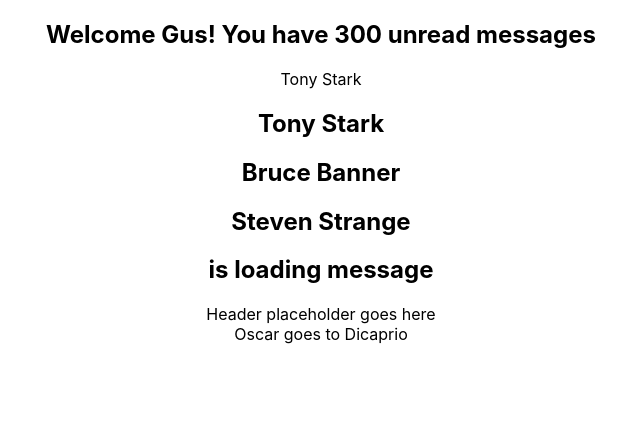
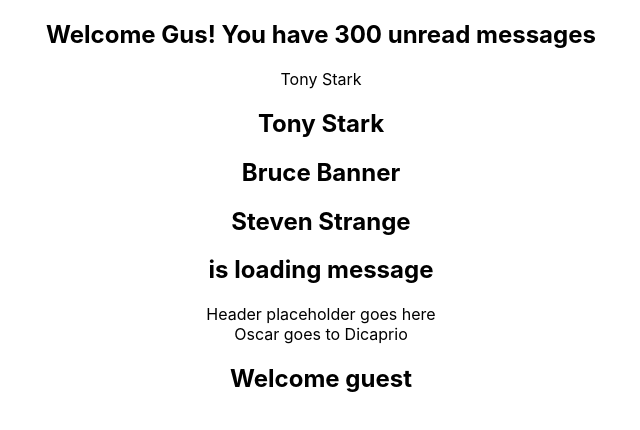
Before and after one commit to akotonyStark/react-with-typescript, a React (Create React App) app: page / in a window 1280 px wide. Shown: the top 430 px of the page, without its empty margins (319-959 px from the left). Built offline with nearby package versions, Linux system fonts and the light colour scheme.

Commit message:
optional props

```diff
--- a/src/App.tsx
+++ b/src/App.tsx
@@ -36,6 +36,7 @@ function App() {
       <Oscar>
           <Header>Oscar goes to Dicaprio</Header>
       </Oscar>
+      <Greet name='Gus'  isLoggedIn={false}/>
     </div>
   );
 }
--- a/src/components/Greet.tsx
+++ b/src/components/Greet.tsx
@@ -2,11 +2,11 @@ import React from 'react'
 
 type GreetProps = {
     name: string,
-    messageCount: number,
+    messageCount?: number, //making prop attribute optional with ?
     isLoggedIn: boolean
 }
 
-function Greet({name, messageCount, isLoggedIn}: GreetProps) {
+function Greet({name, messageCount=0, isLoggedIn}: GreetProps) {
   return (
     <div>
         {isLoggedIn ? (<h2>Welcome {name}! You have {messageCount} unread messages</h2>) : (<h2>Welcome guest</h2>)}
```
